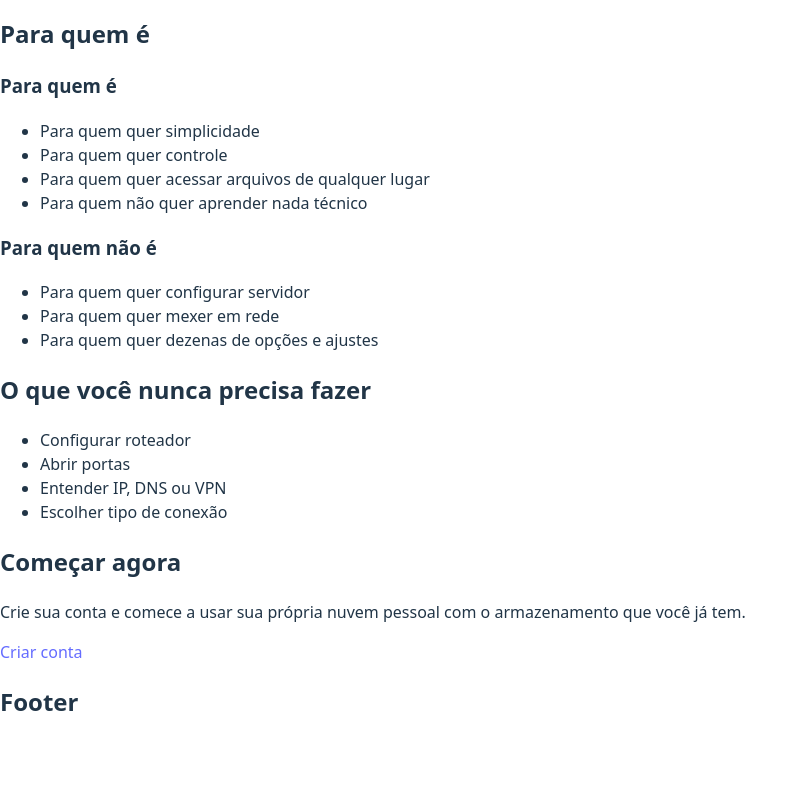
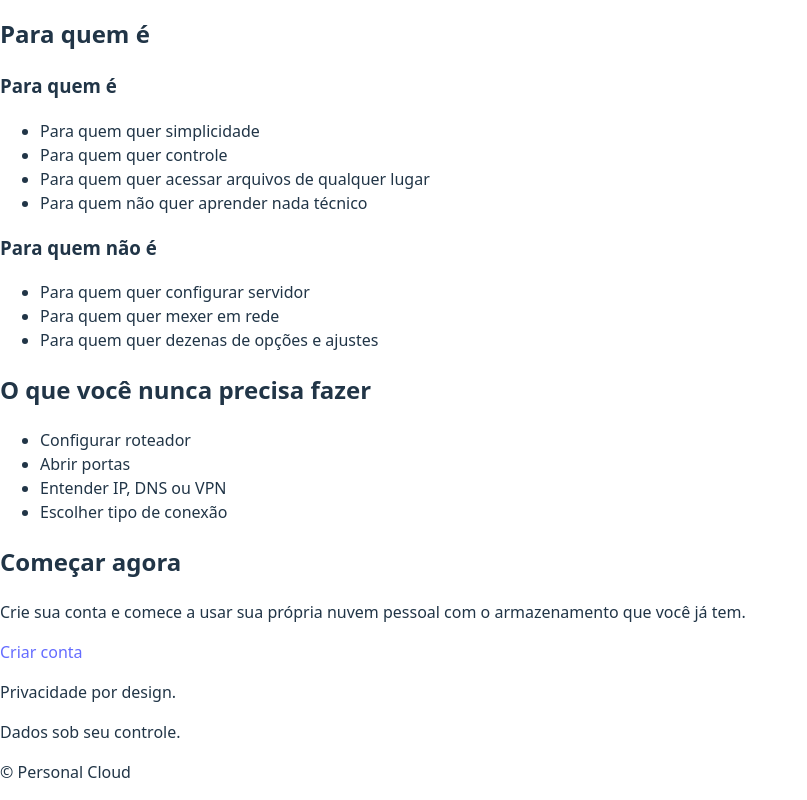
Before and after one commit to Rodrigoteodosio/personal-cloud-site, a React (Vite) app: page / in a window 1280 px wide. Shown: the part 1178-1978 px from the top of the page, without its empty margins (0-807 px from the left). Before the commit the page ends 1918 px from the top, so only its background shows below. Built offline with nearby package versions, Linux system fonts and the light colour scheme.

Commit message:
Updated Footer.tsx

```diff
--- a/src/components/Footer.tsx
+++ b/src/components/Footer.tsx
@@ -1,8 +1,10 @@
 function Footer() {
   return (
-    <section>
-      <h2>Footer</h2>
-    </section>
+    <footer>
+      <p>Privacidade por design.</p>
+      <p>Dados sob seu controle.</p>
+      <p>© Personal Cloud</p>
+    </footer>
   )
 }
 
```
